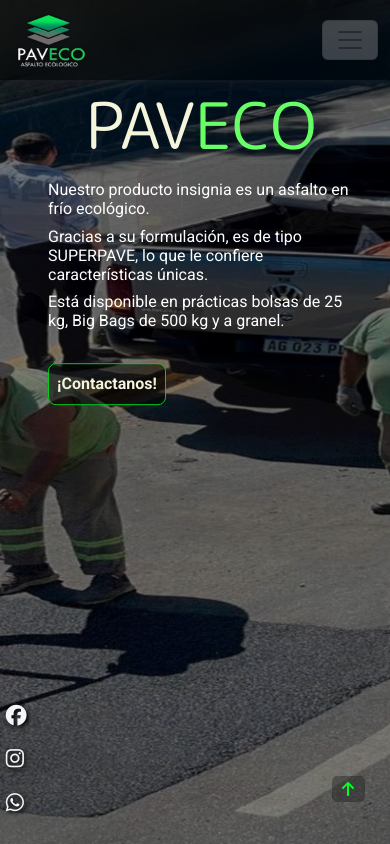
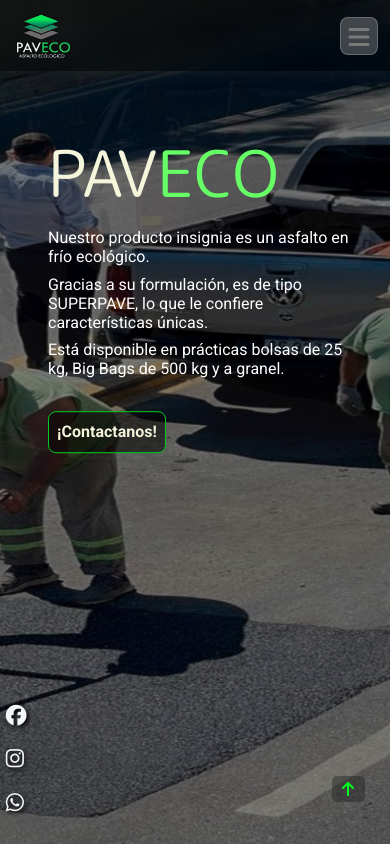
Before and after one commit to Nemka201/Paveco, a React (Create React App) app in the folder paveco/: page / in a window 390 px wide. Built offline with nearby package versions, Linux system fonts and the light colour scheme; a web font is replaced by a local one.

Commit message:
Fix responsive

```diff
--- a/paveco/src/App.css
+++ b/paveco/src/App.css
@@ -207,11 +207,8 @@ a {
 }
 
 .fa-bars {
-  font-size: 2.5em !important;
+  font-size: 1.2em !important;
   color: var(--color-secundario);
-  position: relative;
-  right: 15px;
-  top: 1px;
   cursor: pointer;
   transition: 0.3s ease-in;
 }
@@ -854,8 +851,15 @@ a {
   border: 1px solid var(--color-hover);
   color: #00ff22;
 }
-.bg-white-traslucent{
+.btn-bars{
   background-color: #e8e8e841;
+  border: 1px solid rgba(245, 245, 245, 0.233);
+  border-radius: 8px;
+}
+.navbar-toggler{
+  height:calc(2rem + 6px);
+  width:calc(2rem + 6px);
+  padding: 3px;
 }
 .nav-link{
     color: var(--color-white);
@@ -1337,6 +1341,7 @@ a {
     }
     filter:drop-shadow(-2px 2px 6px #00ff2271) ;
   }
+
 }
 
 @media only screen and (min-width: 992px) {
--- a/paveco/src/components/Footer.jsx
+++ b/paveco/src/components/Footer.jsx
@@ -17,12 +17,6 @@ function Footer() {
               <a href="https://www.instagram.com/paveco.asfalto?utm_source=qr&igsh=emh3MDRxMWJ0dGg1">
                 <i class="fa-brands fa-instagram pe-1 pe-md-3"></i>
               </a>
-              <a href="/">
-                <i class="fa-brands fa-youtube pe-1 pe-md-3"></i>
-              </a>
-              <a href="/">
-                <i class="fa-brands fa-tiktok pe-1 pe-md-2"></i>
-              </a>
             </div>
           </div>
         </div>
--- a/paveco/src/components/NavbarPaveco.jsx
+++ b/paveco/src/components/NavbarPaveco.jsx
@@ -10,12 +10,12 @@ function Navbar() {
           <img
             src={logo}
             alt="Bootstrap"
-            width="75"
-            height="54"
+            width="60"
+            height="45"
           ></img>
           </a>
-          <button className="navbar-toggler bg-white-traslucent" type="button" data-bs-toggle="collapse" data-bs-target="#navbarNavAltMarkup" aria-controls="navbarNavAltMarkup" aria-expanded="false" aria-label="Toggle navigation">
-            <span className="navbar-toggler-icon"></span>
+          <button className="navbar-toggler btn-bars" type="button" data-bs-toggle="collapse" data-bs-target="#navbarNavAltMarkup" aria-controls="navbarNavAltMarkup" aria-expanded="false" aria-label="Toggle navigation">
+            <span className="fa-solid fa-bars p-1"></span>
           </button>
           <div className="collapse navbar-collapse justify-content-end text-center pe-5" id="navbarNavAltMarkup">
             <div className="navbar-nav">
--- a/paveco/src/views/FirstView.js
+++ b/paveco/src/views/FirstView.js
@@ -22,10 +22,10 @@ function FirstView() {
           transition={{ duration: 0.5, delay: 0.5, ease: "easeInOut" }}
           className="text-background container-fluid ps-5 pt-5"
         >
-          <div className="row pt-5 ps-0 pe-4 ps-md-5">
+          <div className="row pt-5 ps-0 pe-4 ps-md-5 mt-5">
             <div className="bolsa"></div>
             <div className="col-12 col-md-8 col-lg-6 text-black mt-5 pt-5 ps-md-5">
-              <h1 className="ecopav mt-0 pb-2 pt-5 mt-5 m-plus-rounded-1c-regular">
+              <h1 className="ecopav mt-0 pb-2 pt-5 mt-5 m-plus-rounded-1c-regular text-start">
                 PAV<span className="green-text">ECO</span>
               </h1>
               <h5 className="text-white roboto-regular">
```
